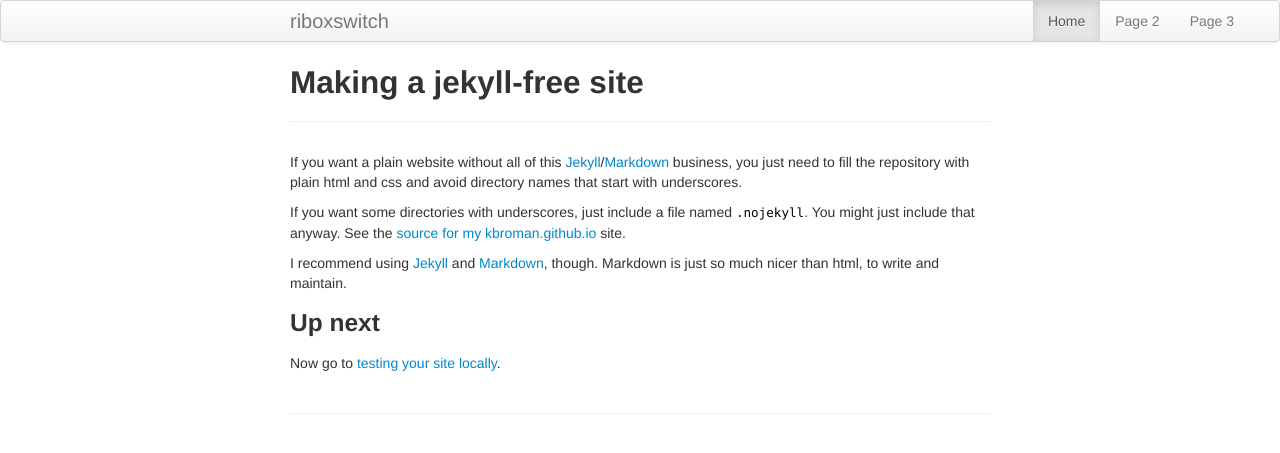
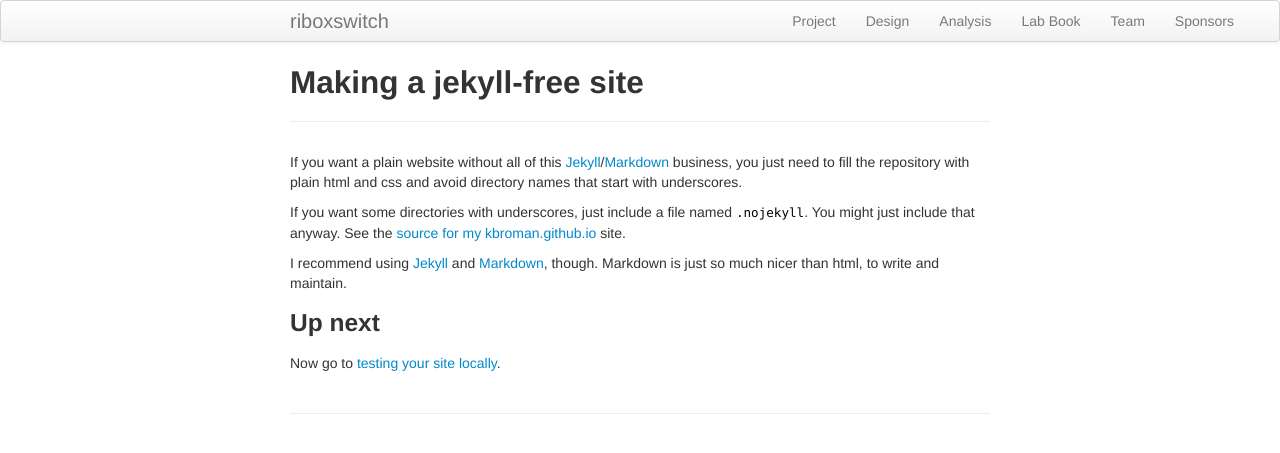
Before and after one commit to riboxswitch/riboxswitch.github.io, a Jekyll site: the page built from pages/nojekyll.md, in a window 1280 px wide. Shown: the top 453 px of the page. Built offline with Jekyll 4.4.1, drawn with Linux system fonts in a browser that asks for light colours.

Commit message:
Extended navbar

```diff
--- a/_includes/themes/twitter/default.html
+++ b/_includes/themes/twitter/default.html
@@ -34,9 +34,12 @@
           <a class="brand" href="{{ HOME_PATH }}">{{ site.title }}</a>
         </div>
         <ul class="nav navbar-nav">
-          <li class="active"><a href="#">Home</a></li>
-          <li><a href="#">Page 2</a></li>
-          <li><a href="#">Page 3</a></li>
+          <li><a href="#">Project</a></li>
+          <li><a href="#">Design</a></li>
+          <li><a href="#">Analysis</a></li>
+          <li><a href="#">Lab Book</a></li>
+          <li><a href="#">Team</a></li>
+          <li><a href="#">Sponsors</a></li>
         </ul>
       </div>
     </div>
```
